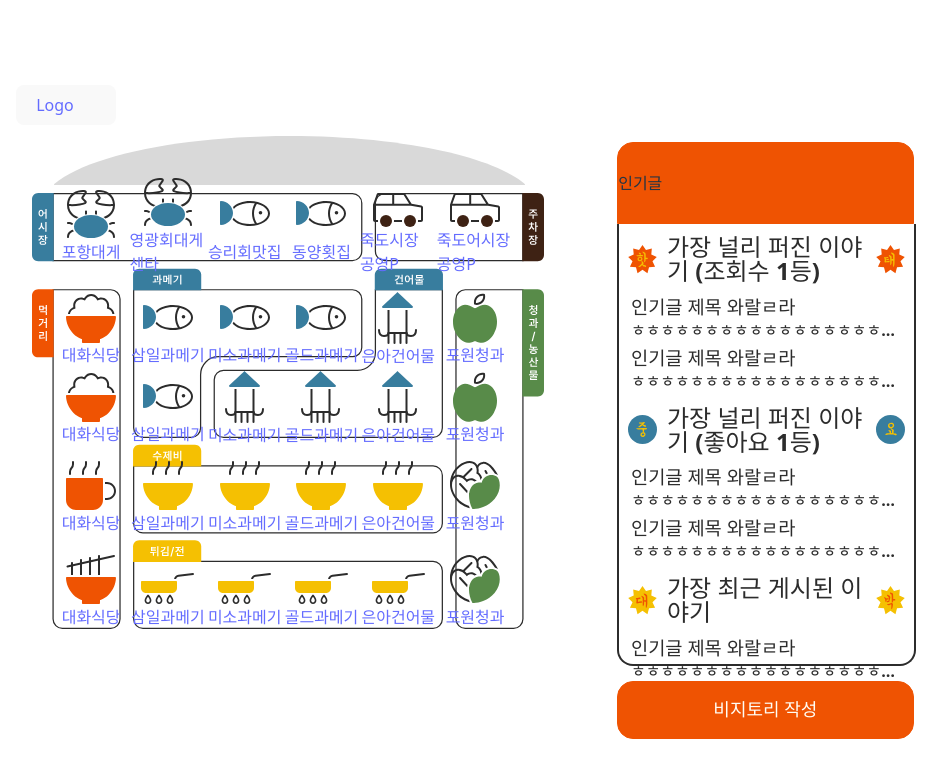
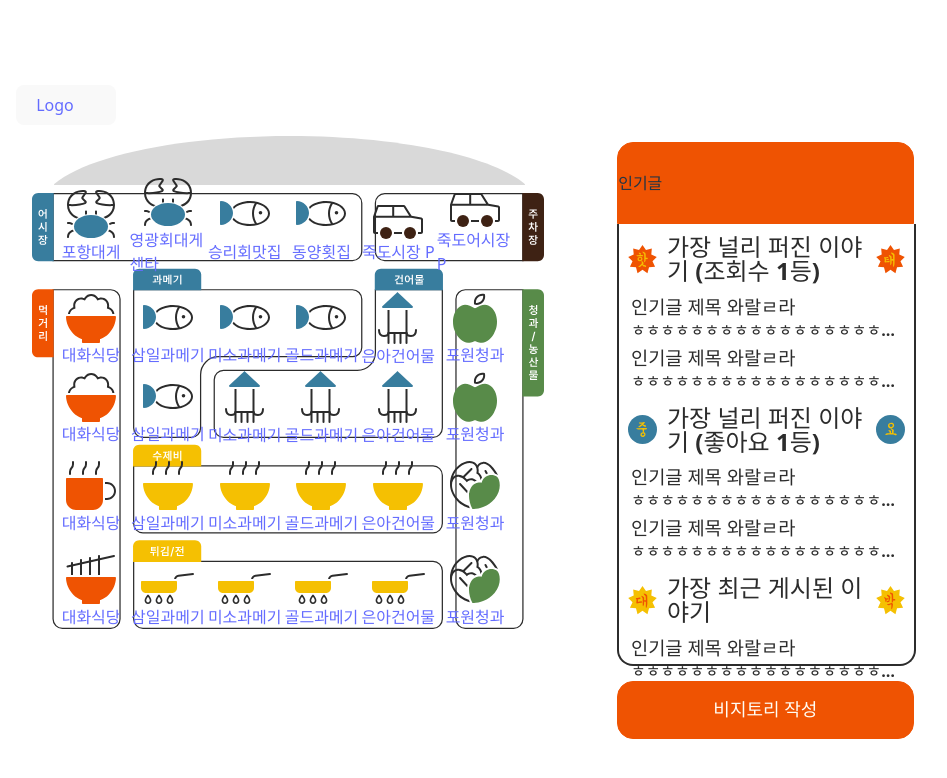
Before and after one commit to LikeLionHGU/Shichimi_Front, a React (Vite) app: page / in a window 1280 px wide. Shown: the top 778 px of the page, without its empty margins (65-1012 px from the left). Built offline with nearby package versions, Linux system fonts and the light colour scheme; the HTML template or start-up script is replaced by a standard one.

Commit message:
style: parking Text edit

```diff
--- a/src/components/MapComponents.jsx
+++ b/src/components/MapComponents.jsx
@@ -153,11 +153,11 @@ function Map () {
           </Store_btn>
           <Store_btn>
             <Store_icon src={car} alt="주차장1"/>
-            <Store_name>죽도시장 공영P</Store_name>
+            <Store_name>죽도시장 P</Store_name>
           </Store_btn>
           <Store_btn>
             <Store_icon src={car} alt="주차장2"/>
-            <Store_name>죽도어시장 공영P</Store_name>
+            <Store_name>죽도어시장 P</Store_name>
           </Store_btn>
         </Row1_icon>
 
```
